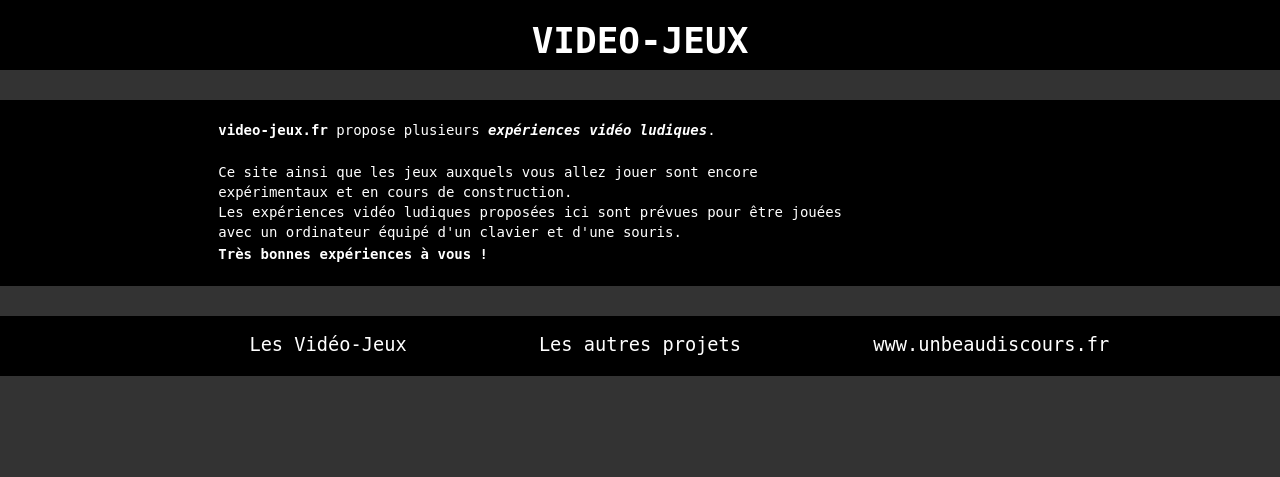
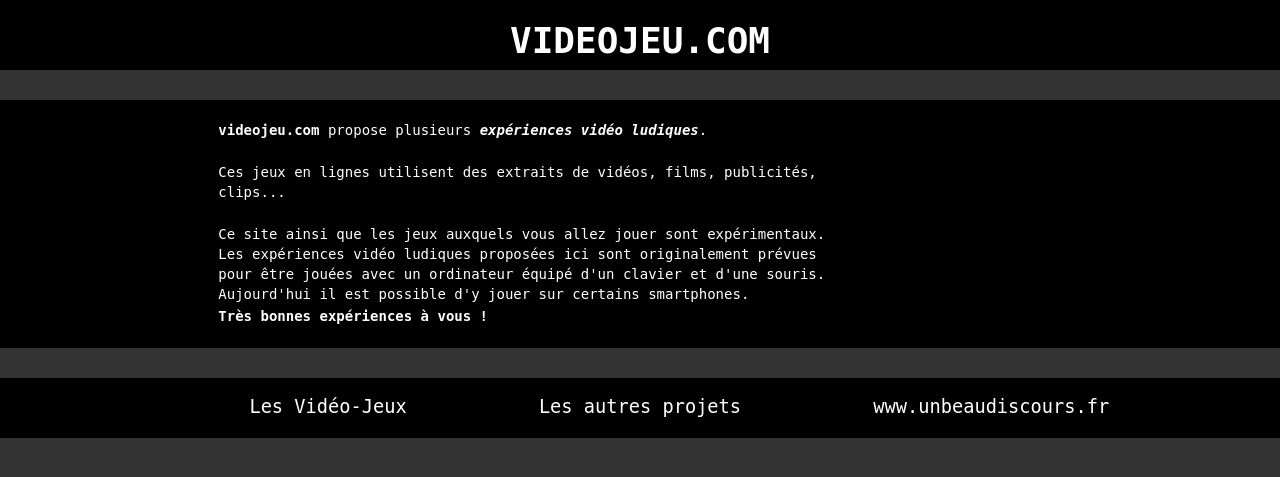
Before and after one commit to mathurinpetit/video-jeux, a Symfony app: template templates/VideoGame/index.html.twig in a window 1280 px wide. Shown: the top 477 px of the page. Run offline with Twig, Linux system fonts and the light colour scheme; the template is opened without the code that fills it, so the values that code supplies are empty; some libraries are stand-ins or nearby versions.

Commit message:
mis à jour DNS en dur

```diff
--- a/templates/Engine/gameEngine.js.twig
+++ b/templates/Engine/gameEngine.js.twig
@@ -104,7 +104,7 @@
   if(network != "email"){
     event.preventDefault(event);
   }
-	var href    = $link.attr('href').replace('URLENCODED',encodeURI(get_short_url())).replace('TITLE',encodeURI("video-jeux.fr - "+'{{ game.name }}'));
+	var href    = $link.attr('href').replace('URLENCODED',encodeURI(get_short_url())).replace('TITLE',encodeURI("videojeu.com - "+'{{ game.name }}'));
 
 	var networks = {
 		facebook : { width : 600, height : 300 },
--- a/templates/VideoGame/game.html.twig
+++ b/templates/VideoGame/game.html.twig
@@ -1,7 +1,7 @@
 {% extends 'base.html.twig' %}
 
 
-{% block title %}video-jeux.fr - {{ game.name }}{% endblock %}
+{% block title %}videojeu.com - {{ game.name }}{% endblock %}
 
 {% block body %}
 
--- a/templates/VideoGame/indexMobile.html.twig
+++ b/templates/VideoGame/indexMobile.html.twig
@@ -7,7 +7,7 @@
 <div class="theme-showcase mobile" role="main">
   <div class="row">
     <div class="col-xs-12 entete-mobile" style="margin-bottom:30px; background-color:#000; font-size: 20px;">
-      <h1>VIDEO-JEUX</h1>
+      <h1>VIDEOJEU</h1>
       <p><span style="font-style: italic;"><strong>Une expérience vidéo ludique</span></strong></p>
     </div>
   </div>
--- a/templates/VideoGame/mobileGame.html.twig
+++ b/templates/VideoGame/mobileGame.html.twig
@@ -106,7 +106,7 @@
     <div class="iphonePanel">
       <button class="btn btn-lg btn-default" id="iphoneMask" disabled="disabled" style="opacity:1.0">
            <strong>Attention !!!</strong><br/>
-           <span style="font-size:10px;">Les jeux de video-jeux.fr ne sont pas prévus</span><br>
+           <span style="font-size:10px;">Les jeux de videojeu.com ne sont pas prévus</span><br>
            <span style="font-size:10px;">pour fonctionner sur IPhone.</span><br>
            <span style="font-size:10px;">Veuillez utiliser un autre appareil</span><br>
            <span style="font-size:10px;">pour commencer l'aventure.</span><br>
@@ -124,7 +124,7 @@
            <span style="font-size:10px;">Vous venez d'un lien Instagram qui verrouille</span><br>
           <span style="font-size:10px;">plusieurs fonctionnalités de ce site.</span><br>
            <span style="font-size:10px;">Veuillez ouvrir ce lien dans Chrome.</span><br>
-           <span style="font-size:10px;">Les jeux de video-jeux.fr sont prévus </span><br>
+           <span style="font-size:10px;">Les jeux de videojeu.com sont prévus </span><br>
             <span style="font-size:10px;">pour fonctionner sur les téléphones android.</span><br>
            <span style="font-size:10px;">Vous pourrez jouer aux jeux en cliquant en haut</span><br>
            <span style="font-size:10px;">à droite sur les 3 points, puis "Ouvrir dans Chrome"</span><br>
--- a/templates/base.html.twig
+++ b/templates/base.html.twig
@@ -5,9 +5,9 @@
         <meta http-equiv="X-UA-Compatible" content="IE=edge">
         <meta name="viewport" content="width=device-width, initial-scale=1.0">
         <meta name="mobile-web-app-capable" content="yes">
-        <meta name="description" content="video-jeux.fr - Joues avec des vidéos - Jeux en lignes avec des extraits de vidéos, films, publicités, clips..." />
+        <meta name="description" content="videojeu.com - Joues avec des vidéos - Jeux en lignes utilisant des extraits de vidéos, films, publicités, clips..." />
         <meta name="author" content="Mathurin Petit">
-        <title>{% block title %}video-jeux.fr - vidéos ludiques{% endblock %}</title>
+        <title>{% block title %}videojeu.com - vidéo ludique{% endblock %}</title>
         <link rel="stylesheet"  type="text/css" media="all" href="{{ asset('/css/select2.min.css') }}" />
         {% block stylesheets %}
         <link rel="stylesheet"  type="text/css" media="all" href="{{ asset('/css/jquery-ui.min.css') }}" />
--- a/templates/entetes.html.twig
+++ b/templates/entetes.html.twig
@@ -2,7 +2,7 @@
   <nav class="navbar padding-0" style="background-color:#000; height:70px; width:100%; right:0; left:0; ">
     <div class="padding-0" >
       <div class="navbar-header padding-0" style="width:100%;" >
-        <div class="col-xs-12">  <h1><a href="{{ path('videogame') }}" style="text-decoration:none; color:#fff;"><strong>VIDEO-JEUX</strong></a></h1> </div>
+        <div class="col-xs-12">  <h1><a href="{{ path('videogame') }}" style="text-decoration:none; color:#fff;"><strong>VIDEOJEU.COM</strong></a></h1> </div>
       </div>
     </div>
   </nav>
@@ -14,14 +14,16 @@
           <div class="row">
             <div class="col-md-9">
               <br/>
-              <p><strong>video-jeux.fr</strong> propose plusieurs <span style="font-style: italic;"><strong>expériences vidéo ludiques</strong></span>.</p>
+              <p><strong>videojeu.com</strong> propose plusieurs <span style="font-style: italic;"><strong>expériences vidéo ludiques</strong></span>.</p>
               <br/>
-              <p>Ce site ainsi que les jeux auxquels vous allez jouer sont encore expérimentaux et en cours de construction.<br/>
-              Les expériences vidéo ludiques proposées ici sont prévues pour être jouées avec un ordinateur équipé d'un clavier et d'une souris.</p>
+              <p>Ces jeux en lignes utilisent des extraits de vidéos, films, publicités, clips...</p>
+              <br/>
+              <p>Ce site ainsi que les jeux auxquels vous allez jouer sont expérimentaux.<br/>
+              Les expériences vidéo ludiques proposées ici sont originalement prévues pour être jouées avec un ordinateur équipé d'un clavier et d'une souris. Aujourd'hui il est possible d'y jouer sur certains smartphones.</p>
               <p><strong>Très bonnes expériences à vous !</strong></p><br/>
             </div>
             <div class="col-md-3 text-right"><br/>
-              <div class="fb-like" data-href="http://www.video-jeux.fr" data-layout="standard" data-action="like" data-size="small" data-show-faces="true" data-share="true"></div>
+              <div class="fb-like" data-href="https://www.videojeu.com" data-layout="standard" data-action="like" data-size="small" data-show-faces="true" data-share="true"></div>
             </div>
           </div>
         </div>
```
